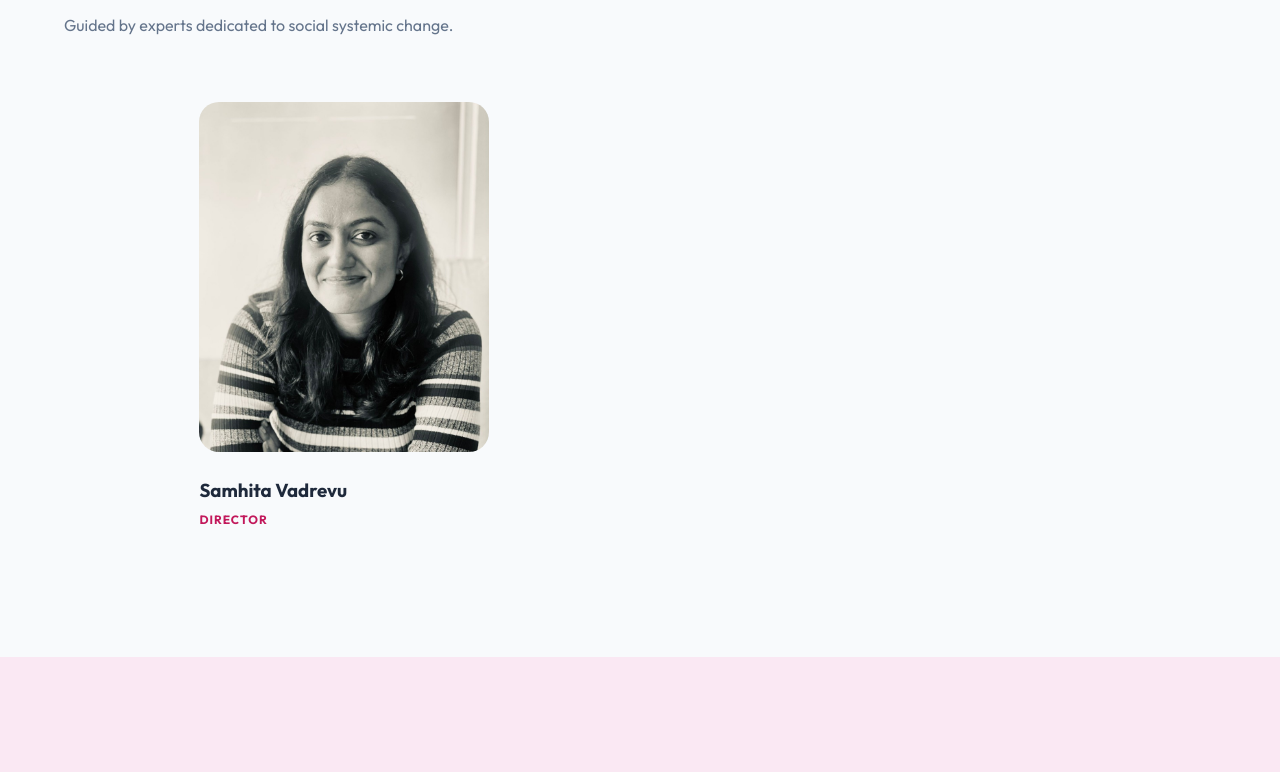
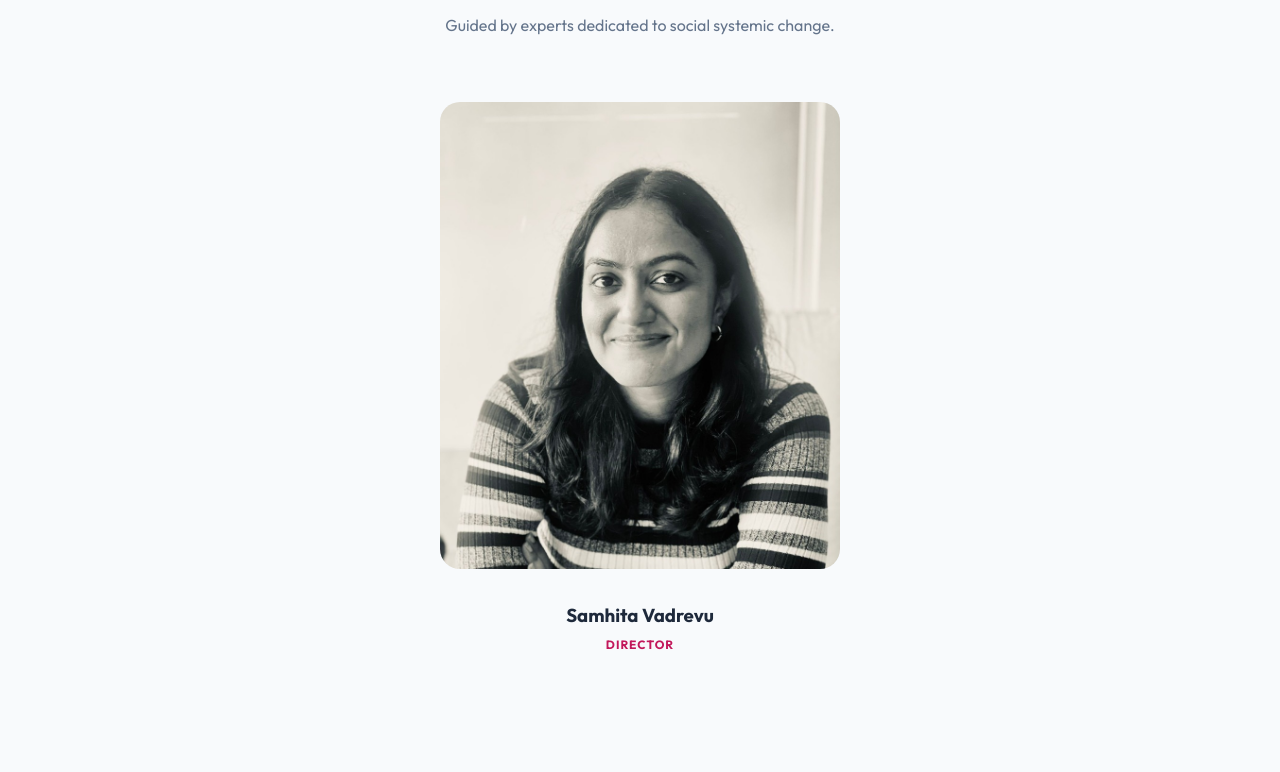
Before and after one commit to swarnavaaaa/Sakhi-181, a plain HTML site: page about.html in a window 1280 px wide. Shown: the part 2908-3680 px from the top of the page. Drawn offline with nearby package versions, Linux system fonts and the light colour scheme.

Commit message:
style: center leadership section and refine card styles on about page

```diff
--- a/about.html
+++ b/about.html
@@ -147,13 +147,13 @@
     </section>
 
     <!-- Leadership Section -->
-    <section class="section-padding" style="background: #f8fafc;">
+    <section class="section-padding leadership-section" style="background: #f8fafc;">
         <div class="container">
             <h2 style="font-size: 2.5rem; margin-bottom: 1rem;">The Leadership</h2>
             <p style="color: var(--text-muted); margin-bottom: 4rem;">Guided by experts dedicated to social systemic change.</p>
 
             <div class="leadership-grid">
-                <div class="leader-card reveal" style="max-width: 400px; margin: 0 auto;">
+                <div class="leader-card reveal">
                     <img src="samhita_vadrevu_portrait.jpg" alt="Samhita Vadrevu" width="300" height="350" loading="lazy">
                     <h3 style="margin-bottom: 0.25rem;">Samhita Vadrevu</h3>
                     <p style="font-size: 0.75rem; font-weight: 700; color: var(--primary); text-transform: uppercase; letter-spacing: 1px;">Director</p>
--- a/style.css
+++ b/style.css
@@ -1215,18 +1215,28 @@ footer {
     border: 1px solid #e2e8f0;
 }
 
+.leadership-section {
+    text-align: center;
+}
+
 .leadership-grid {
-    display: grid;
-    grid-template-columns: 1fr; /* Mobile */
+    display: flex;
+    justify-content: center;
     gap: 2rem;
 }
 
+.leader-card {
+    max-width: 400px;
+    width: 100%;
+}
+
 .leader-card img {
     width: 100%;
-    height: 350px;
+    height: auto;
+    aspect-ratio: 300 / 350;
     object-fit: cover;
     border-radius: 20px;
-    margin-bottom: 1rem;
+    margin-bottom: 1.5rem;
 }
 
 .cta-banner {
@@ -1255,7 +1265,7 @@ footer {
 
     .values-container { grid-template-columns: 0.8fr 1.2fr; }
 
-    .leadership-grid { grid-template-columns: 1fr 1fr; }
+    .leadership-grid { justify-content: center; }
 }
 
 /* New Contact Page Design */
```
